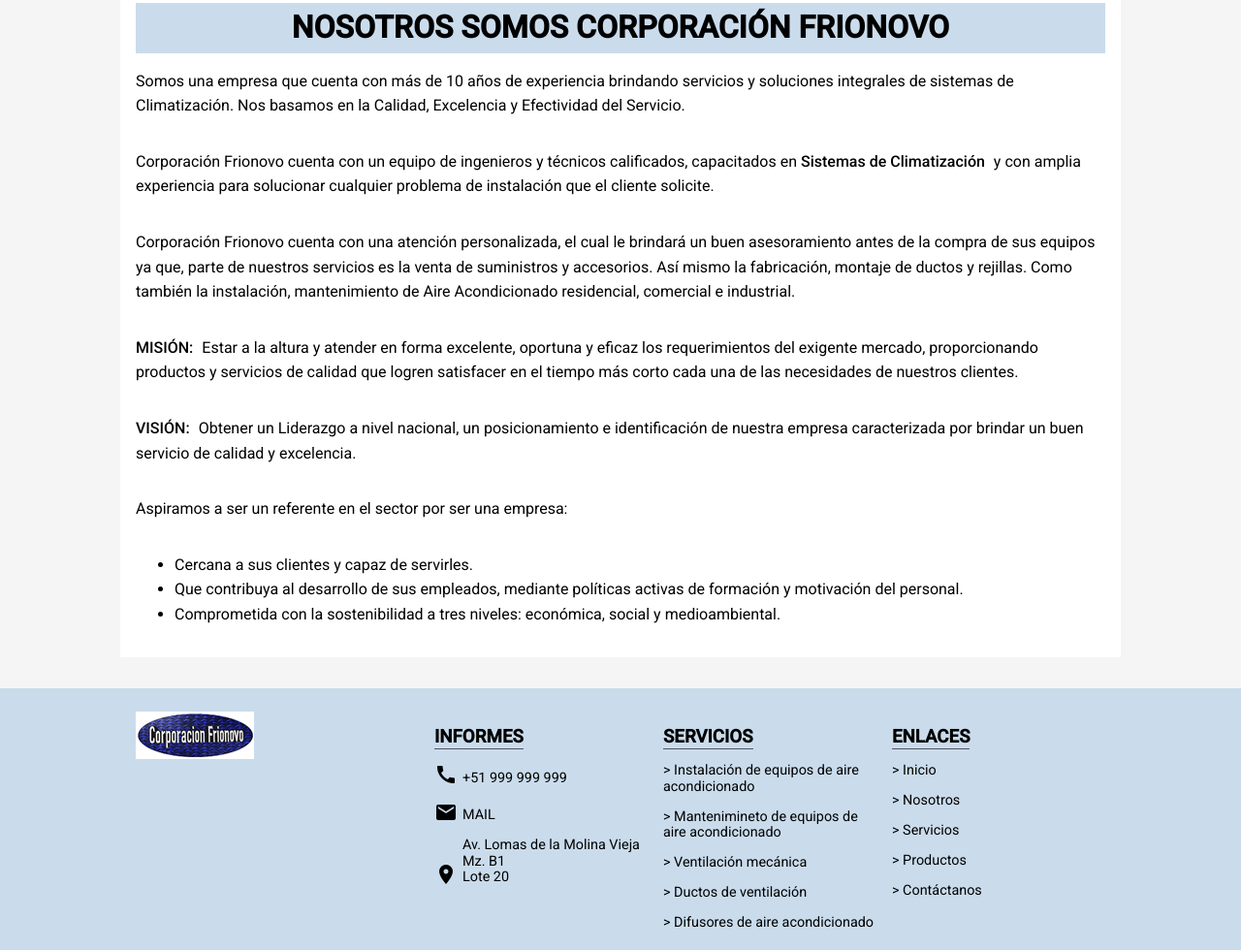
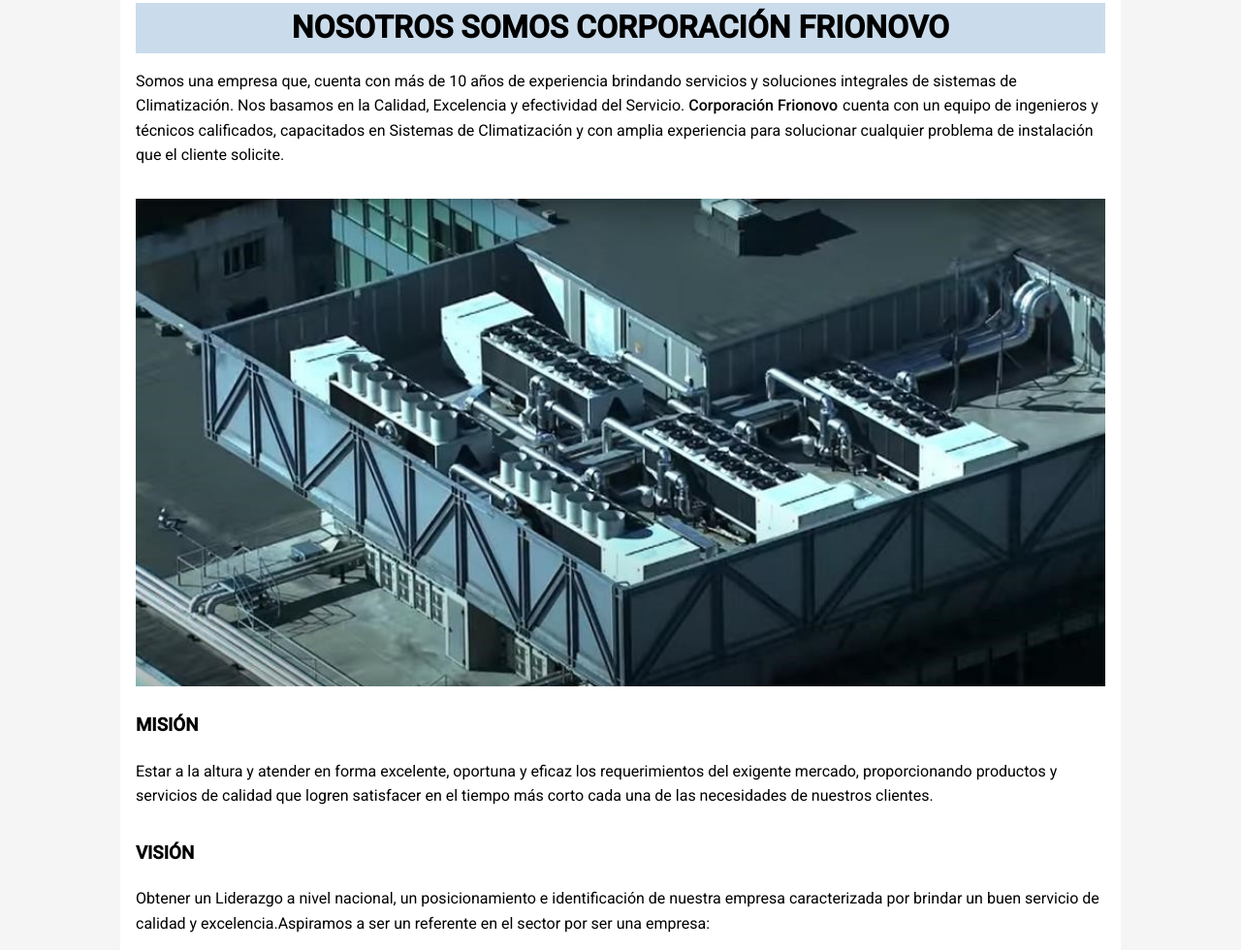
Before and after one commit to GADGLE/frionovo-website, a plain HTML site: page nosotros.html in a window 1280 px wide. Shown: the part 98-1078 px from the top of the page at 97% size. Drawn offline with nearby package versions, Linux system fonts and the light colour scheme.

Commit message:
nosotros was edited

```diff
--- a/nosotros.html
+++ b/nosotros.html
@@ -31,11 +31,12 @@
     <main>
         <div class="nosotros__div">
             <h1 class="nosotros__h1">NOSOTROS SOMOS CORPORACIÓN FRIONOVO</h1>
-            <p>Somos una empresa que cuenta con más de 10 años de experiencia brindando servicios y soluciones integrales de sistemas de Climatización. Nos basamos en la Calidad, Excelencia y Efectividad del Servicio.</p>
-            <p>Corporación Frionovo  cuenta con un equipo de ingenieros y técnicos calificados, capacitados en <span class="weight">Sistemas de Climatización</span> y con amplia experiencia para solucionar cualquier problema de instalación que el cliente solicite.</p>
-            <p>Corporación Frionovo cuenta con una atención personalizada, el cual le brindará un buen asesoramiento antes de la compra de sus equipos ya que, parte de nuestros servicios es la venta de suministros y accesorios. Así mismo la fabricación, montaje de ductos y rejillas. Como también la instalación, mantenimiento de Aire Acondicionado residencial, comercial e industrial.</p>
-            <p><span class="weight">MISIÓN: </span>Estar a la altura y atender en forma excelente, oportuna y eficaz los requerimientos del exigente mercado, proporcionando productos y servicios de calidad que logren satisfacer en el tiempo más corto cada una de las necesidades de nuestros clientes.</p>
-            <p><span class="weight">VISIÓN: </span>Obtener un Liderazgo a nivel nacional, un posicionamiento e identificación de nuestra empresa caracterizada por brindar un buen servicio de calidad y excelencia.</p>
+            <p>Somos una empresa que, cuenta con más de 10 años de experiencia brindando servicios y soluciones integrales de sistemas de Climatización. Nos basamos en la Calidad, Excelencia y efectividad del Servicio. <span class="weight">Corporación Frionovo</span>cuenta con un equipo de ingenieros y técnicos calificados, capacitados en Sistemas de Climatización y con amplia experiencia para solucionar cualquier problema de instalación que el cliente solicite.</p>
+            <img src="./img/edificio.jpg" alt="">
+            <h3>MISIÓN</h3>
+            <p>Estar a la altura y atender en forma excelente, oportuna y eficaz los requerimientos del exigente mercado, proporcionando productos y servicios de calidad que logren satisfacer en el tiempo más corto cada una de las necesidades de nuestros clientes.</p>
+            <h3>VISIÓN</h3>
+            <p>Obtener un Liderazgo a nivel nacional, un posicionamiento e identificación de nuestra empresa caracterizada por brindar un buen servicio de calidad y excelencia.Aspiramos a ser un referente en el sector por ser una empresa:</p>
             <p>Aspiramos a ser un referente en el sector por ser una empresa:</p>
             <ul>
                 <li>Cercana a sus clientes y capaz de servirles.</li>
--- a/style.css
+++ b/style.css
@@ -226,6 +226,10 @@ span {
     line-height: 1.6;
 }
 
+.nosotros__div img {
+    width: 100%;
+}
+
 .nosotros__h1 {
     text-align: center;
     background-color: var(--bg-skyblue-color);
@@ -400,6 +404,8 @@ button {
     }
 
 
+
+
     .productos__title {
         font-size: 5vw;
     }
```
Also changed, not shown: img/edificio.jpg (added).
